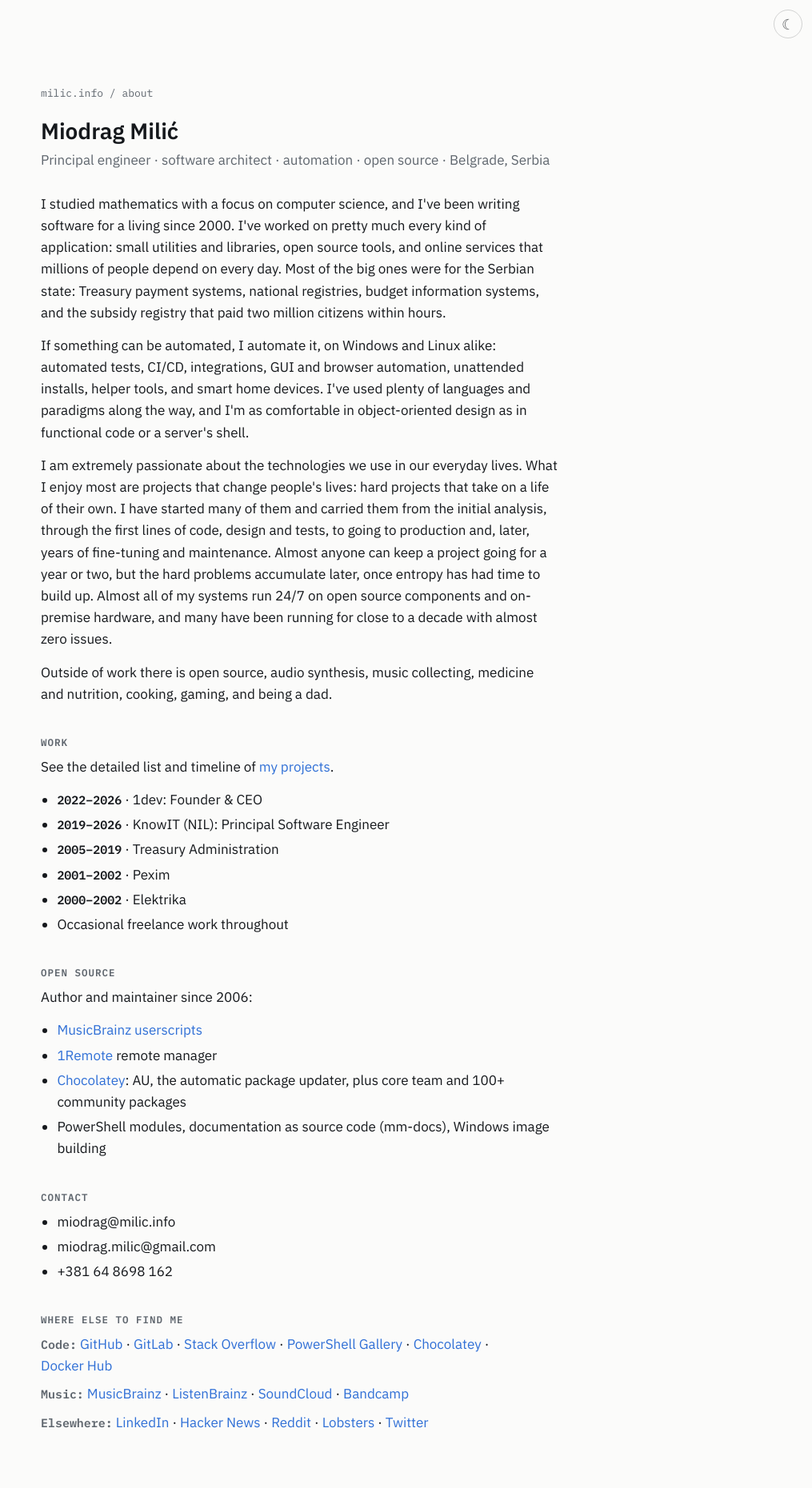
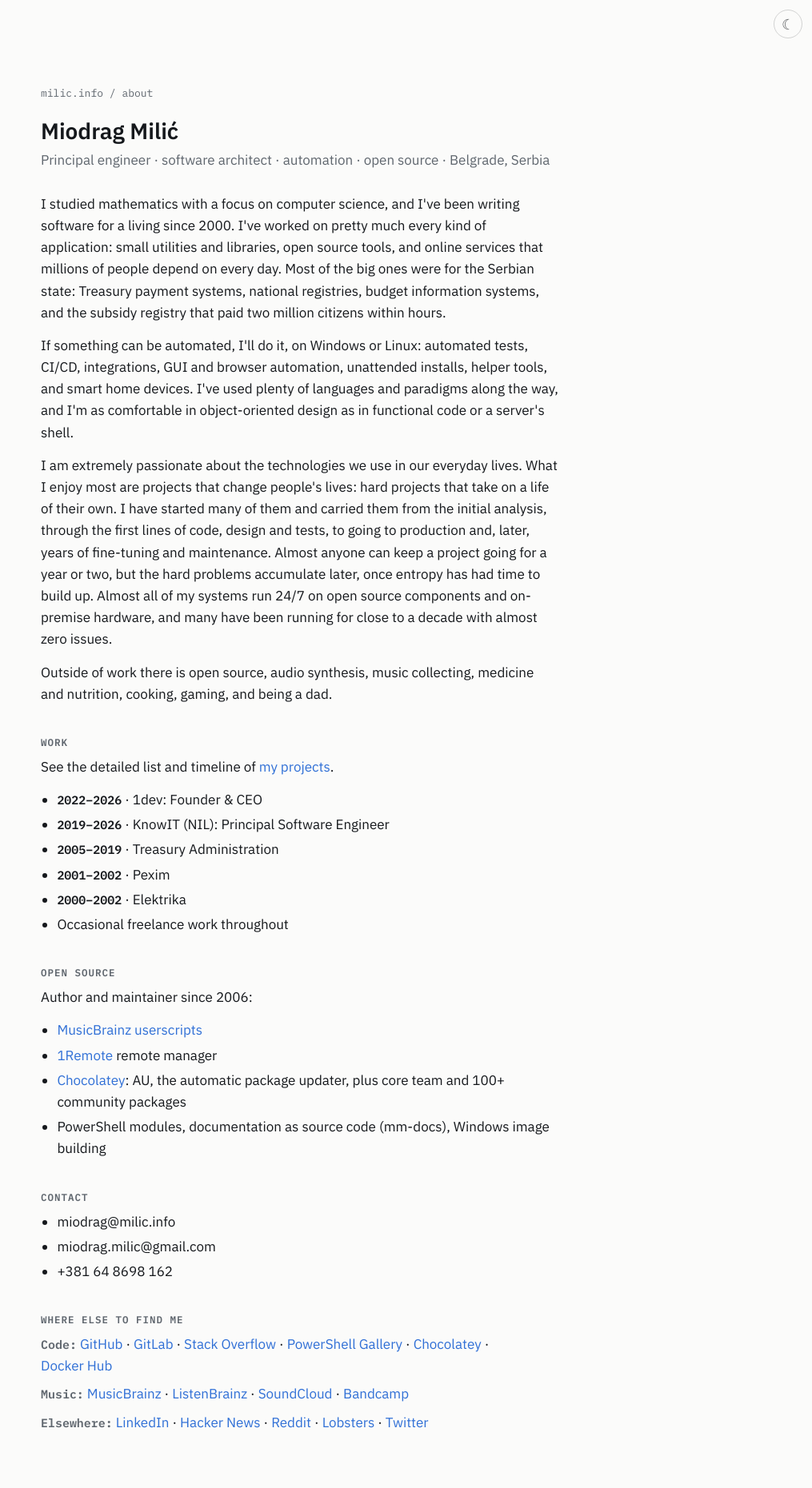
Before and after one commit to majkinetor/majkinetor.github.io, a Jekyll site: the page built from about.md, in a window 1280 px wide. Shown: the whole page at 80% size, without its empty margins (265-1280 px from the left). Built offline with Jekyll 4.4.1, drawn with Linux system fonts in a browser that asks for light colours.

Commit message:
About: automation sentence wording
Co-Authored-By: Claude Opus 5.5 <noreply@anthropic.com>
Claude-Session: https://claude.ai/code/session_01BzhjMXfJvw8siShnM2hXsK

```diff
--- a/about.md
+++ b/about.md
@@ -8,7 +8,7 @@ Principal engineer · software architect · automation · open source · Belgrad
 
 I studied mathematics with a focus on computer science, and I've been writing software for a living since 2000. I've worked on pretty much every kind of application: small utilities and libraries, open source tools, and online services that millions of people depend on every day. Most of the big ones were for the Serbian state: Treasury payment systems, national registries, budget information systems, and the subsidy registry that paid two million citizens within hours.
 
-If something can be automated, I automate it, on Windows and Linux alike: automated tests, CI/CD, integrations, GUI and browser automation, unattended installs, helper tools, and smart home devices. I've used plenty of languages and paradigms along the way, and I'm as comfortable in object-oriented design as in functional code or a server's shell.
+If something can be automated, I'll do it, on Windows or Linux: automated tests, CI/CD, integrations, GUI and browser automation, unattended installs, helper tools, and smart home devices. I've used plenty of languages and paradigms along the way, and I'm as comfortable in object-oriented design as in functional code or a server's shell.
 
 I am extremely passionate about the technologies we use in our everyday lives. What I enjoy most are projects that change people's lives: hard projects that take on a life of their own. I have started many of them and carried them from the initial analysis, through the first lines of code, design and tests, to going to production and, later, years of fine-tuning and maintenance. Almost anyone can keep a project going for a year or two, but the hard problems accumulate later, once entropy has had time to build up. Almost all of my systems run 24/7 on open source components and on-premise hardware, and many have been running for close to a decade with almost zero issues.
 
```
